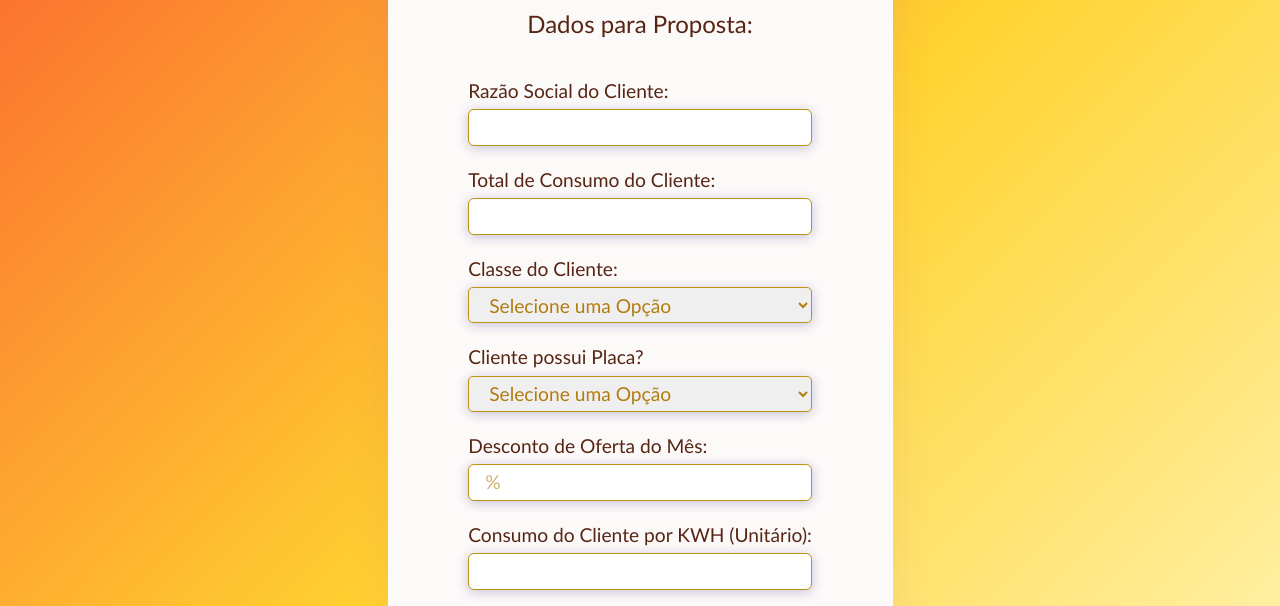
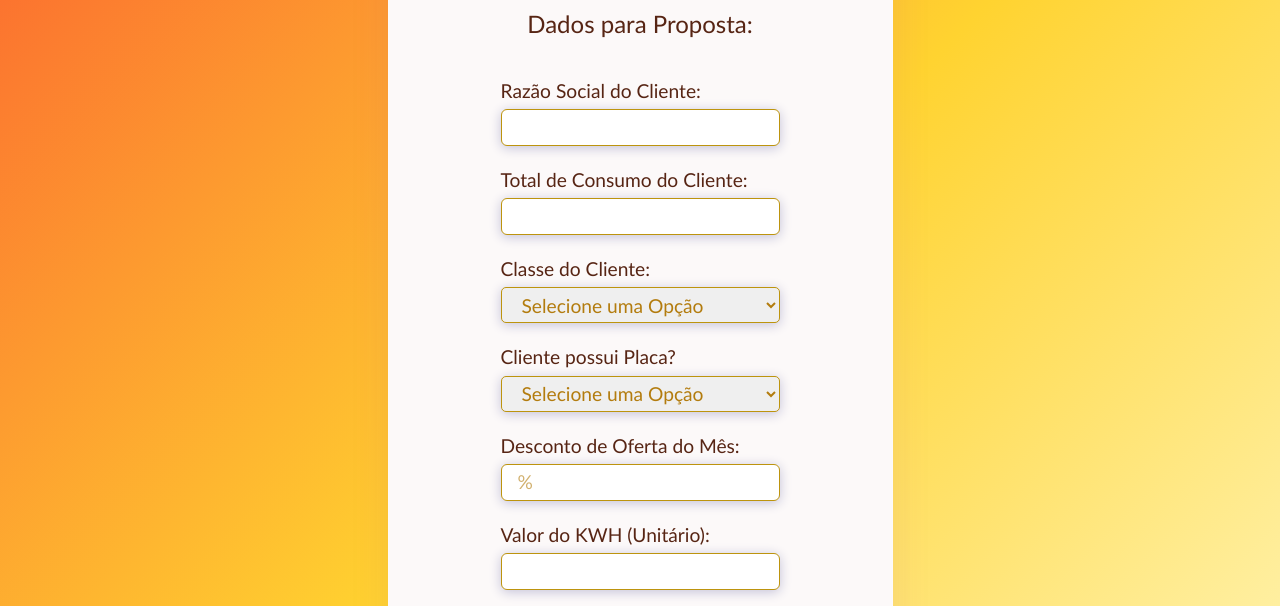
Before and after one commit to joaosilva-prog/geracao_de_proposta_frontend, a plain HTML site: page index.html in a window 1280 px wide. Shown: the part 193-799 px from the top of the page. Drawn offline with nearby package versions, Linux system fonts and the light colour scheme.

Commit message:
Change label text for KwhUnit input field

```diff
--- a/index.html
+++ b/index.html
@@ -58,7 +58,7 @@
             </div>
 
             <div>
-                <label for="KwhUnit">Consumo do Cliente por KWH (Unitário):</label>
+                <label for="KwhUnit">Valor do KWH (Unitário):</label>
                 <input type="number" step="any" name="KwhUnit" id="KwhUnit" required>
             </div>
 
```
